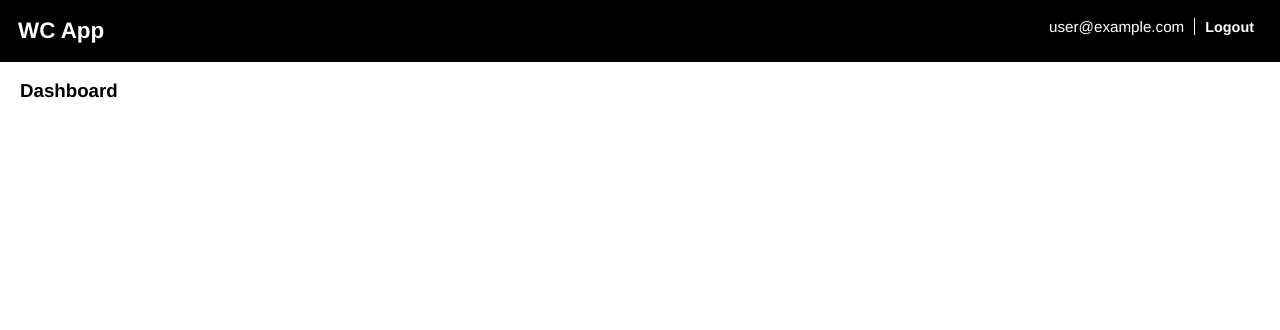
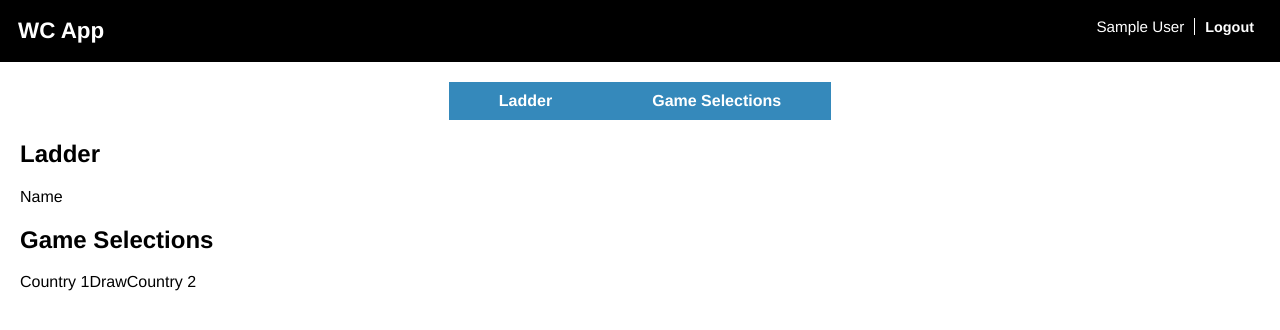
Before and after one commit to jayden2/WC-App, a Vue app: page /#/dashboard in a window 1280 px wide. Shown: the top 330 px of the page. Built offline with nearby package versions, Linux system fonts and the light colour scheme; no server answers; sample sign-in values are in the browser's storage.

Commit message:
add ladder, ladder-item, game-selection, game-selection-item and sub-navigation components, sign-up disable on load, add display name input

```diff
--- a/src/components/Dashboard.vue
+++ b/src/components/Dashboard.vue
@@ -1,16 +1,26 @@
 <template>
   <div class="dashboard">
-    <h3>Dashboard</h3>
+    <sub-navigation></sub-navigation>
+    <ladder></ladder>
+    <game-selection></game-selection>
   </div>
 </template>
 
 <script>
-export default {
-  name: 'Dashboard',
-  data () {
-    return {}
+  import SubNavigation from '@/components/SubNavigation';
+  import Ladder from '@/components/Ladder';
+  import GameSelection from '@/components/GameSelection';
+  export default {
+    name: 'Dashboard',
+    components: {
+      SubNavigation,
+      GameSelection,
+      Ladder
+    },
+    data () {
+      return {}
+    }
   }
-}
 </script>
 
 <!-- Add "scoped" attribute to limit CSS to this component only -->
--- /dev/null
+++ b/src/components/GameSelection.vue
@@ -0,0 +1,23 @@
+<template>
+  <section>
+    <h2>Game Selections</h2>
+    <div>
+      <game-selection-item></game-selection-item>
+    </div>
+  </section>
+</template>
+
+<script>
+  import GameSelectionItem from '@/components/GameSelectionItem'
+
+  export default {
+    name: 'GameSelection',
+    components: {
+      GameSelectionItem
+    }
+  }
+</script>
+
+<style lang="scss" scoped>
+
+</style>
--- /dev/null
+++ b/src/components/GameSelectionItem.vue
@@ -0,0 +1,20 @@
+<template>
+  <div>
+    <span>Country 1</span>
+    <span>Draw</span>
+    <span>Country 2</span>
+  </div>
+</template>
+
+<script>
+  export default {
+    name: 'GameSelectionItem',
+    data () {
+      return {}
+    }
+  }
+</script>
+
+<style lang="scss" scoped>
+
+</style>
--- /dev/null
+++ b/src/components/Ladder.vue
@@ -0,0 +1,31 @@
+<template>
+  <section>
+    <h2>Ladder</h2>
+    <div>
+      <ladder-item></ladder-item>
+    </div>
+  </section>
+</template>
+
+<script>
+  import LadderItem from '@/components/LadderItem'
+
+  export default {
+    name: 'VoteCard',
+    components: {
+      LadderItem
+    },
+    data () {
+      return {
+          items: {
+              id: '0',
+              name: 'Jayden'
+          }
+      }
+    }
+  }
+</script>
+
+<style lang="scss" scoped>
+
+</style>
--- /dev/null
+++ b/src/components/LadderItem.vue
@@ -0,0 +1,18 @@
+<template>
+  <div>
+    <span>Name</span>
+  </div>
+</template>
+
+<script>
+  export default {
+    name: 'LadderItem',
+    data () {
+      return {}
+    }
+  }
+</script>
+
+<style lang="scss" scoped>
+
+</style>
--- a/src/components/Navigation.vue
+++ b/src/components/Navigation.vue
@@ -2,7 +2,7 @@
   <nav>
     <h1 class="title">WC App</h1>
     <div class="user-info">
-      <span v-if="user" class="user-email">{{ user.email }}</span>
+      <span v-if="user" class="user-email">{{ user.displayName }}</span>
       <router-link to="/login" v-if="!user">Login</router-link>
       <router-link to="/signup" v-if="!user">Sign Up</router-link>
       <a href="#" @click="logout" v-if="user">Logout</a>
--- a/src/components/SignUp.vue
+++ b/src/components/SignUp.vue
@@ -1,10 +1,11 @@
 <template>
   <div class="sign-up">
       <h3>Create Account</h3>
+      <input type="text" v-model="name" placeholder="Name" />
       <input type="text" v-model="email" placeholder="Email" />
       <input type="password" v-model="password" placeholder="Password" />
       <p class="error">{{ message }}</p>
-      <button @click="signUp">Sign Up</button>
+      <button @click="signUp" :disabled="disable">Sign Up</button>
   </div>
 </template>
 
@@ -15,20 +16,37 @@
     name: 'signUp',
     data: function() {
       return {
+        name: '',
         email: '',
         password: '',
-        message: ''
+        message: '',
+        disable: false
       }
     },
     methods: {
       signUp: function() {
+        this.disable = true;
+        if (!this.name) {
+          this.disable = false;
+          return this.message = 'No name provided'
+        }
         firebase.auth()
           .createUserWithEmailAndPassword(this.email, this.password)
           .then((user) => {
-            this.$router.replace('dashboard');
+            user.updateProfile({
+              displayName: this.name,
+            })
+            .then(() => {
+              this.$router.replace('dashboard');
+            })
+            .catch(function(error) {
+              this.message = 'Account Created, but something went wrong: ' + error.message;
+              this.disable = false;
+            });
           },
           (error) => {
             this.message = error.message;
+            this.disable = false;
           }
         );
       }
@@ -73,6 +91,9 @@
     &:focus {
       background: darken(#3589bb, 5%);
     }
+    &[disabled] {
+      background: grey;
+    }
   }
   p {
     margin-top: 40px;
--- /dev/null
+++ b/src/components/SubNavigation.vue
@@ -0,0 +1,38 @@
+<template>
+  <nav>
+    <button>Ladder</button>
+    <button>Game Selections</button>
+  </nav>
+</template>
+
+<script>
+  export default {
+    name: 'SubNavigation',
+    data: function() {
+      return {}
+    },
+  }
+</script>
+
+<style lang="scss" scoped>
+  nav {
+    color: white;
+    text-align: center;
+    margin-top: 20px;
+
+    button {
+      display: inline;
+      color: #fff;
+      background: #3589bb;
+      border: none;
+      font-weight: bold;
+      padding: 10px 50px;
+      cursor: pointer;
+
+      &:hover,
+      &:focus {
+          background: darken(#3589bb, 5%);
+      }
+    }
+  }
+</style>
--- a/src/router/index.js
+++ b/src/router/index.js
@@ -1,10 +1,12 @@
 import Vue from 'vue'
 import Router from 'vue-router'
 
+import firebase from 'firebase'
 import Dashboard from '@/components/Dashboard'
 import Login from '@/components/Login'
 import SignUp from '@/components/SignUp'
-import firebase from 'firebase'
+import Ladder from '@/components/Ladder'
+import GameSelection from '@/components/GameSelection'
 
 Vue.use(Router)
 
@@ -36,6 +38,22 @@ let router = new Router({
         requiresAuth: true
       }
     },
+    {
+      path: '/dashboard/ladder',
+      name: 'Ladder',
+      component: Dashboard,
+      meta: {
+        requiresAuth: true
+      }
+    },
+    {
+      path: '/dashboard/selections',
+      name: 'GameSelection',
+      component: Dashboard,
+      meta: {
+        requiresAuth: true
+      }
+    },
   ]
 })
 
```
